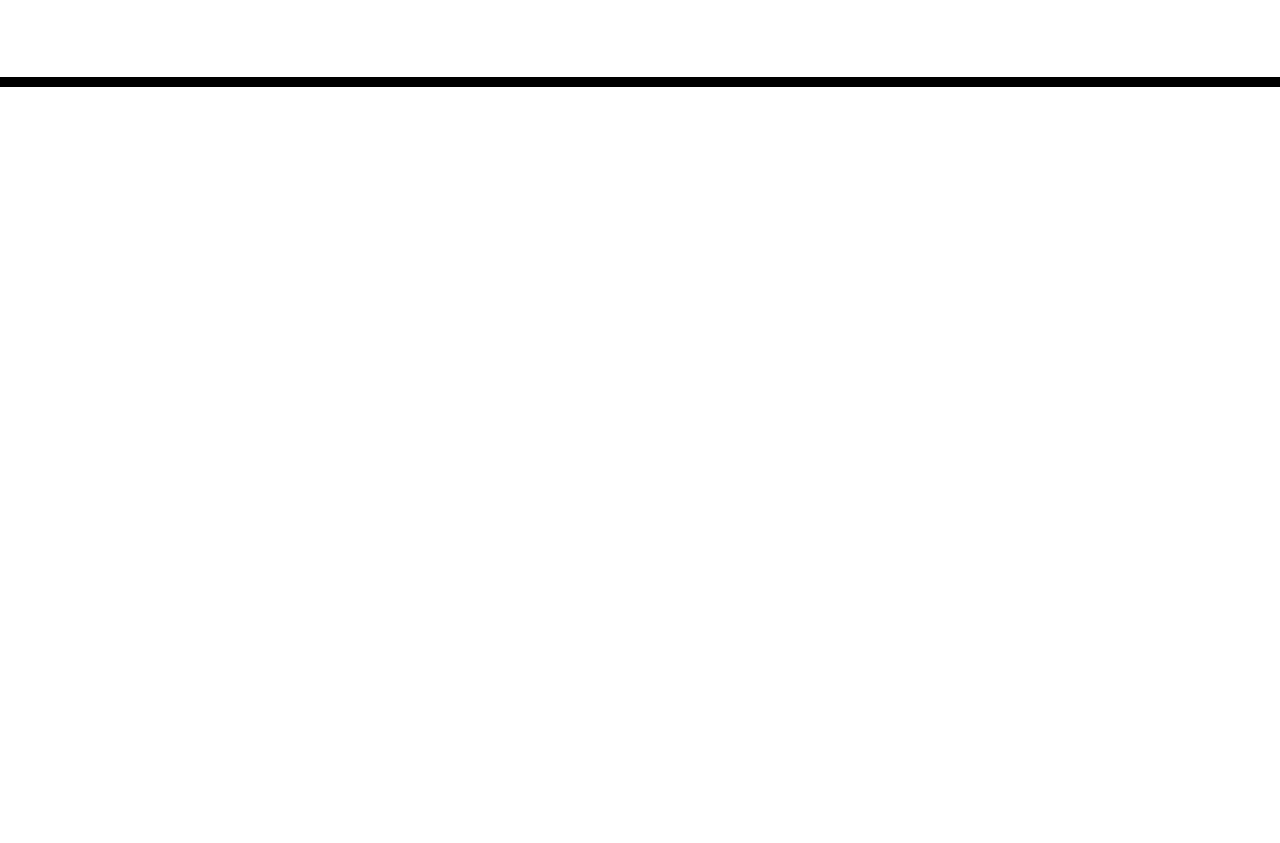
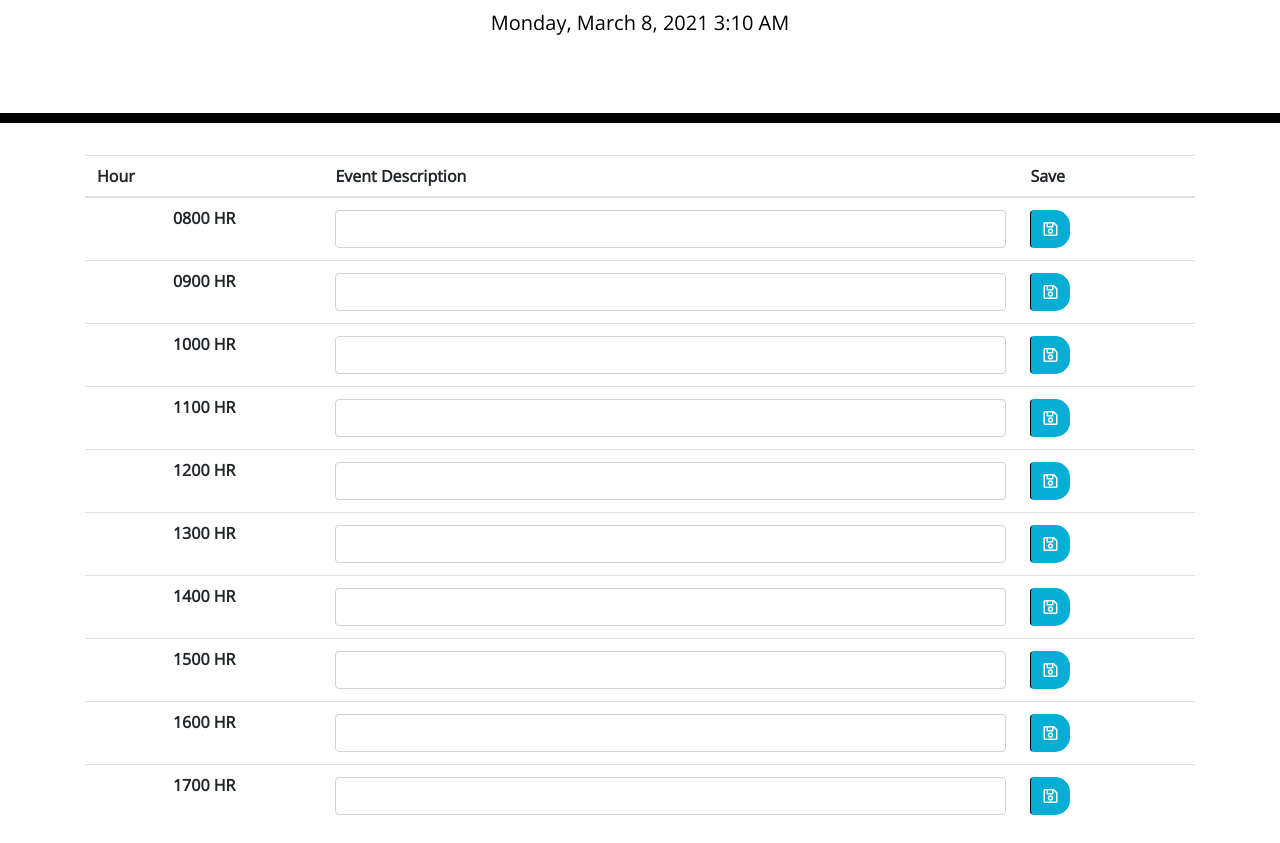
Before and after one commit to Mellison8186/workday-scheduler-wk5, a plain HTML site: page Develop/index.html in a window 1280 px wide. Shown: the part 181-1024 px from the top of the page. Before the commit the page ends 800 px from the top, so only its background shows below. Drawn offline with nearby package versions, Linux system fonts and the light colour scheme.

Commit message:
added start of color code

```diff
--- a/Develop/index.html
+++ b/Develop/index.html
@@ -30,9 +30,62 @@
     </header>
     <div class="container">
       <!-- Timeblocks go here -->
-    </div>
+      <table class="table">
+        <thead>
+          <tr>
+            <th scope="col">Hour</th>
+            <th scope="col">Event Description</th>
+            <th scope="col">Save</th>
+          </tr>
+        </thead>
+        <tbody>
+          <tr>
+            <th scope="row" class="time-block" id="hour-eight">0800 HR</th>
+            <td><input class="task form-control" id="8" type="text"></td>
+            <td><button class="btn saveBtn" id="save-eight"><i class="far fa-save"></i></button></td>
+          </tr>
+          <tr>
+            <th scope="row" class="time-block" id="hour-nine">0900 HR</th>
+            <td><input class="task form-control" id="9" type="text"></td>
+            <td><button class="btn saveBtn" id="save-nine"><i class="far fa-save"></i></button></td>
+          </tr>
+          <th scope="row" class="time-block" id="hour-ten">1000 HR</th>
+          <td><input class="task form-control" id="10" type="text"></td>
+          <td><button class="btn saveBtn" id="save-ten"><i class="far fa-save"></i></button></td>
+        </tr>
+        <th scope="row" class="time-block" id="hour-eleven">1100 HR</th>
+        <td><input class="task form-control" id="11" type="text"></td>
+        <td><button class="btn saveBtn" id="save-eleven"><i class="far fa-save"></i></button></td>
+      </tr>
+      <th scope="row" class="time-block" id="hour-twelve">1200 HR</th>
+      <td><input class="task form-control" id="12" type="text"></td>
+      <td><button class="btn saveBtn" id="save-twelve"><i class="far fa-save"></i></button></td>
+    </tr>
+    <th scope="row" class="time-block" id="hour-thirteen">1300 HR</th>
+    <td><input class="task form-control" id="13" type="text"></td>
+    <td><button class="btn saveBtn" id="save-one"><i class="far fa-save"></i></button></td>
+  </tr>
+  <th scope="row" class="time-block" id="hour-fourteen">1400 HR</th>
+  <td><input class="task form-control" id="14" type="text"></td>
+  <td><button class="btn saveBtn" id="save-two"><i class="far fa-save"></i></button></td>
+</tr>
+<th scope="row" class="time-block" id="hour-fifteen">1500 HR</th>
+<td><input class="task form-control" id="15" type="text"></td>
+<td><button class="btn saveBtn" id="save-three"><i class="far fa-save"></i></button></td>
+</tr>
+<th scope="row" class="time-block" id="hour-sixteen">1600 HR</th>
+<td><input class="task form-control" id="16" type="text"></td>
+<td><button class="btn saveBtn" id="save-four"><i class="far fa-save"></i></button></td>
+</tr>
+<th scope="row" class="time-block" id="seventeen">1700 HR</th>
+<td><input class="task form-control" id="17" type="text"></td>
+<td><button class="btn saveBtn" id="save-five"><i class="far fa-save"></i></button></td>
+</tr>
+        </tbody>
+      </table>
+</div>
     <script src="https://code.jquery.com/jquery-3.4.1.min.js"></script>
     <script src="https://cdnjs.cloudflare.com/ajax/libs/moment.js/2.24.0/moment.min.js"></script>
-    <script scr="./script.js"></script>
+    <script src="./script.js"></script>
   </body>
 </html>
--- a/Develop/script.js
+++ b/Develop/script.js
@@ -1,5 +1,31 @@
-var ContainerEl = document.querySelector("#container");
-var currentDay = document.querySelector("#currentDay");
+var ContainerEl = document.querySelector('#container');
+var currentDay = document.querySelector('#currentDay');
+var currentTime = moment().format('LLLL');
+$('#currentDay').html(currentTime);
 
-var currentDay = moment().format('LLLL');
-console.log(currentDay);
+// function to save/set event description in local storage
+$('.saveBtn').on('click', function(){
+    var description = $(this).parent().siblings('td').children().val();
+    var hour = parseInt($(this).parent().siblings('td').children().attr('id'));
+    console.log(hour);
+    window.localStorage.setItem(hour, description);
+});
+
+// retrieves the event from local storage
+$('#8').val(window.localStorage.getItem('8'));
+console.log(window.localStorage.getItem('8'));
+
+// function to check event time
+var checkTime = function() {
+    $('input').each(function() {
+        var timeNow = parseInt(moment().format('HH'));
+        var eventHour = parseInt($(this).attr('id'));
+    if(eventHour < timeNow) {
+        $(this).addClass('past');
+    }
+    if (eventHour === timeNow) {
+        $(this).addClass('present');
+    }
+    })
+};
+checkTime();
```
